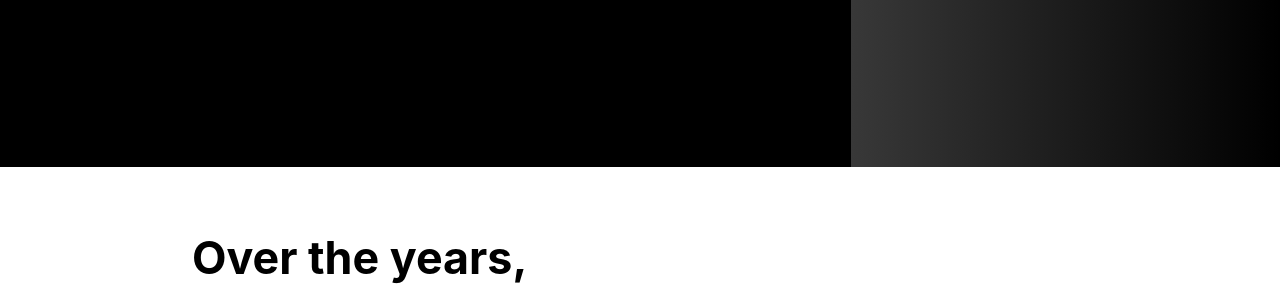
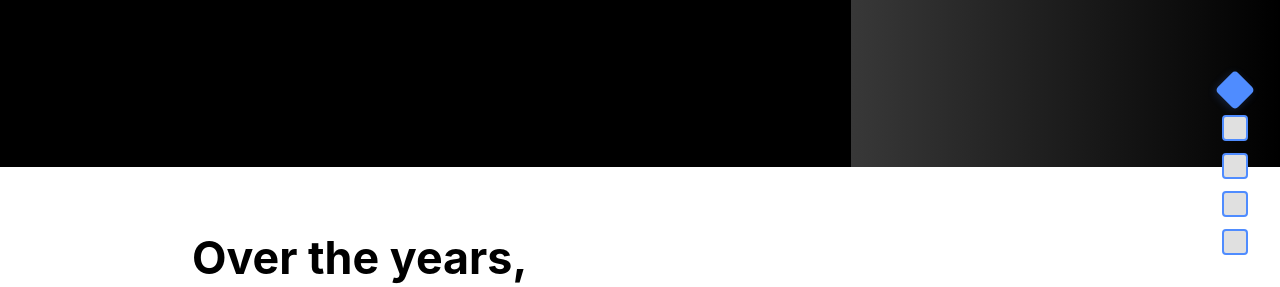
Before and after one commit to JoaoAlmir/portifolio, a React (Vite) app: page / in a window 1280 px wide. Shown: the part 513-800 px from the top of the page. Built offline with nearby package versions, Linux system fonts and the light colour scheme.

Commit message:
feat: add page view

```diff
--- a/src/pages/Home/Home.css
+++ b/src/pages/Home/Home.css
@@ -99,3 +99,29 @@
     transform: scale(1.1);
     transition: transform 0.2s;
 }
+
+.home-scroll-nav {
+    position: fixed;
+    bottom: 32px;
+    right: 32px;
+    display: flex;
+    flex-direction: column;
+    gap: 12px;
+    z-index: 1000;
+}
+
+.home-scroll-dot {
+    width: 22px;
+    height: 22px;
+    background: #e0e0e0;
+    border: 2px solid #4f8cff;
+    border-radius: 4px;
+    cursor: pointer;
+    transition: transform 0.3s, background 0.3s;
+}
+
+.home-scroll-dot.active {
+    background: #4f8cff;
+    transform: rotate(45deg) scale(1.1);
+    box-shadow: 0 2px 8px rgba(79,140,255,0.2);
+}
--- a/src/pages/Home/Home.jsx
+++ b/src/pages/Home/Home.jsx
@@ -132,8 +132,25 @@ export default function Home() {
         <Footer />
       </div>
 
+      <div className="home-scroll-nav">
+        {[0, 1, 2, 3, 4].map((idx) => (
+          <div
+            key={idx}
+            onClick={() => {
+              scrollToSection(idx);
+              setScrollCount(idx);
+            }}
+            style={
+              scrollCount === 4
 
-
+                ? { backgroundColor: "purple", border: "2px solid #c5ff6a" }
+                : {}
+            }
+            className={`home-scroll-dot${idx === scrollCount ? " active" : ""}`}
+            aria-label={`Ir para página ${idx + 1}`}
+          />
+        ))}
+      </div>
     </>
   );
 }
```
